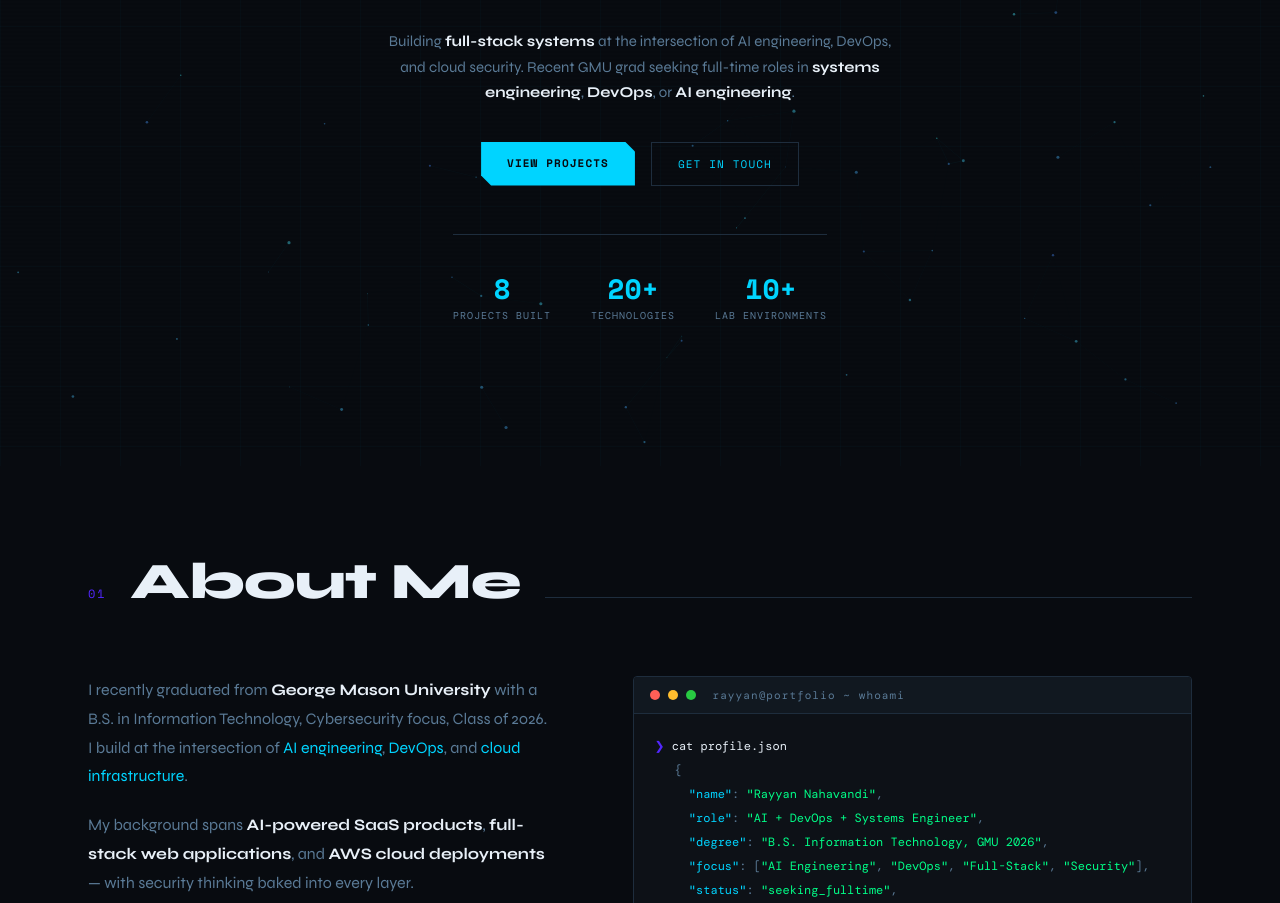
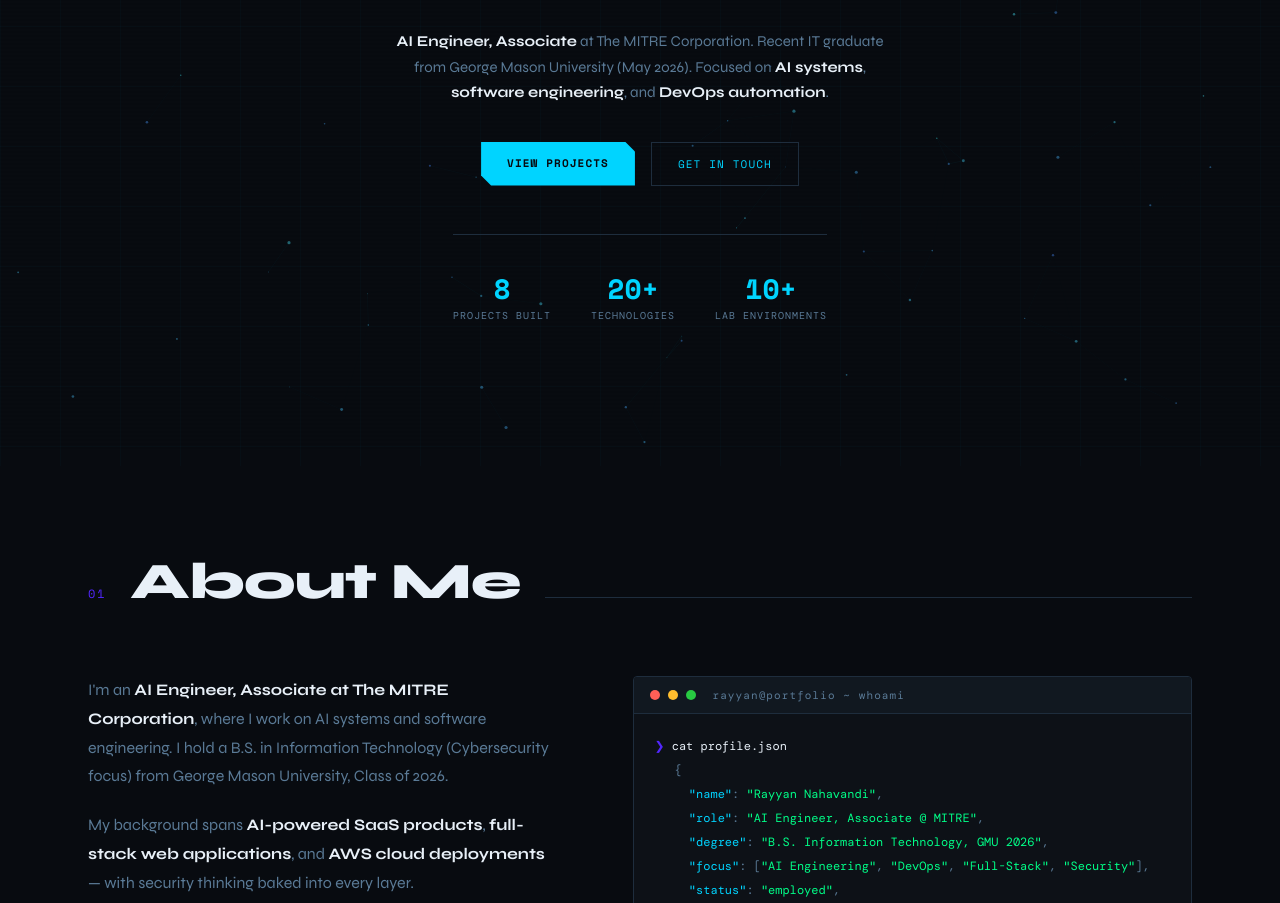
Before and after one commit to RayyanNahavandi/Portfolio, a plain HTML site: page index.html in a window 1280 px wide. Shown: the part 349-1252 px from the top of the page. Drawn offline with nearby package versions, Linux system fonts and the light colour scheme; a web font is replaced by a local one.

Commit message:
update portfolio to reflect AI Engineer role at MITRE

```diff
--- a/index.html
+++ b/index.html
@@ -424,8 +424,8 @@
       <div class="first">Rayyan</div>
       <div class="last">Nahavandi</div>
     </div>
-    <div class="hero-role"><span id="roleText">Software + Systems Engineer</span></div>
-    <p class="hero-desc">Building <strong>full-stack systems</strong> at the intersection of AI engineering, DevOps, and cloud security. Recent GMU grad seeking full-time roles in <strong>systems engineering</strong>, <strong>DevOps</strong>, or <strong>AI engineering</strong>.</p>
+    <div class="hero-role"><span id="roleText">AI Engineer, Associate @ The MITRE Corporation</span></div>
+    <p class="hero-desc"><strong>AI Engineer, Associate</strong> at The MITRE Corporation. Recent IT graduate from George Mason University (May 2026). Focused on <strong>AI systems</strong>, <strong>software engineering</strong>, and <strong>DevOps automation</strong>.</p>
     <div class="hero-btns">
       <a href="#projects" class="btn-primary">View Projects</a>
       <a href="mailto:rnahavan@gmu.edu" class="btn-secondary">Get in Touch</a>
@@ -448,9 +448,9 @@
   </div>
   <div class="about-grid">
     <div class="about-bio reveal">
-      <p>I recently graduated from <strong>George Mason University</strong> with a B.S. in Information Technology, Cybersecurity focus, Class of 2026. I build at the intersection of <span class="highlight">AI engineering</span>, <span class="highlight">DevOps</span>, and <span class="highlight">cloud infrastructure</span>.</p>
+      <p>I'm an <strong>AI Engineer, Associate at The MITRE Corporation</strong>, where I work on AI systems and software engineering. I hold a B.S. in Information Technology (Cybersecurity focus) from George Mason University, Class of 2026.</p>
       <p>My background spans <strong>AI-powered SaaS products</strong>, <strong>full-stack web applications</strong>, and <strong>AWS cloud deployments</strong> — with security thinking baked into every layer.</p>
-      <p>Holding <strong>CompTIA Security+</strong> and <strong>Microsoft Azure AZ-900</strong>. Former cybersecurity analyst intern at C3Spectra, where I built network detection tooling and mapped threats to MITRE ATT&amp;CK. Actively seeking full-time roles in <strong>systems engineering</strong>, <strong>DevOps</strong>, or <strong>AI engineering</strong>.</p>
+      <p>Holding <strong>CompTIA Security+</strong> and <strong>Microsoft Azure AZ-900</strong>. Former cybersecurity analyst intern at C3Spectra, where I built network detection tooling and mapped threats to MITRE ATT&amp;CK.</p>
     </div>
     <div class="terminal reveal">
       <div class="terminal-header">
@@ -461,10 +461,10 @@
         <div><span class="t-prompt">❯</span> <span class="t-cmd">cat profile.json</span></div>
         <div class="t-output">{</div>
         <div class="t-output">&nbsp;&nbsp;<span class="t-key">"name"</span>: <span class="t-val">"Rayyan Nahavandi"</span>,</div>
-        <div class="t-output">&nbsp;&nbsp;<span class="t-key">"role"</span>: <span class="t-val">"AI + DevOps + Systems Engineer"</span>,</div>
+        <div class="t-output">&nbsp;&nbsp;<span class="t-key">"role"</span>: <span class="t-val">"AI Engineer, Associate @ MITRE"</span>,</div>
         <div class="t-output">&nbsp;&nbsp;<span class="t-key">"degree"</span>: <span class="t-val">"B.S. Information Technology, GMU 2026"</span>,</div>
         <div class="t-output">&nbsp;&nbsp;<span class="t-key">"focus"</span>: [<span class="t-val">"AI Engineering"</span>, <span class="t-val">"DevOps"</span>, <span class="t-val">"Full-Stack"</span>, <span class="t-val">"Security"</span>],</div>
-        <div class="t-output">&nbsp;&nbsp;<span class="t-key">"status"</span>: <span class="t-val">"seeking_fulltime"</span>,</div>
+        <div class="t-output">&nbsp;&nbsp;<span class="t-key">"status"</span>: <span class="t-val">"employed"</span>,</div>
         <div class="t-output">&nbsp;&nbsp;<span class="t-key">"clearance"</span>: <span class="t-val">"U.S. Citizen"</span></div>
         <div class="t-output">}</div>
         <div><span class="t-prompt">❯</span> <span class="t-cursor"></span></div>
@@ -597,6 +597,14 @@
       <div class="section-line"></div>
     </div>
     <div class="timeline reveal">
+      <div class="timeline-item">
+        <div class="exp-meta"><span class="exp-company">The MITRE Corporation</span><span class="exp-period">Jun 2026 – Present</span></div>
+        <div class="exp-role">AI Engineer, Associate — McLean, VA</div>
+        <ul class="exp-bullets">
+          <li>Building AI systems and software engineering solutions at one of the nation's leading federally funded R&amp;D centers.</li>
+          <li>Working at the intersection of <strong>AI engineering</strong>, <strong>DevOps automation</strong>, and mission-critical software development.</li>
+        </ul>
+      </div>
       <div class="timeline-item">
         <div class="exp-meta"><span class="exp-company">C3Spectra</span><span class="exp-period">Jun 2025 – Jan 2026</span></div>
         <div class="exp-role">Cybersecurity Analyst Intern</div>
@@ -651,7 +659,7 @@
   <div class="contact-inner">
     <div class="reveal">
       <div class="contact-headline">Let's build<br><span class="glitch">something</span><br>together.</div>
-      <p class="contact-desc">Open to full-time SWE roles, cloud engineering positions, and interesting projects. U.S. citizen, Dean's list, graduating May 2026.</p>
+      <p class="contact-desc">AI Engineer at The MITRE Corporation. Always interested in connecting with other engineers and collaborating on interesting projects. U.S. citizen, Dean's list, B.S. IT — GMU 2026.</p>
       <a href="mailto:rnahavan@gmu.edu" class="btn-primary">Send a Message</a>
     </div>
     <div class="contact-links reveal">
@@ -665,7 +673,7 @@
 
 <footer>
   <p>© 2026 Rayyan Nahavandi — Built from scratch</p>
-  <div class="footer-status">Available for opportunities</div>
+  <div class="footer-status">AI Engineer @ The MITRE Corporation</div>
 </footer>
 
 <script>
```
